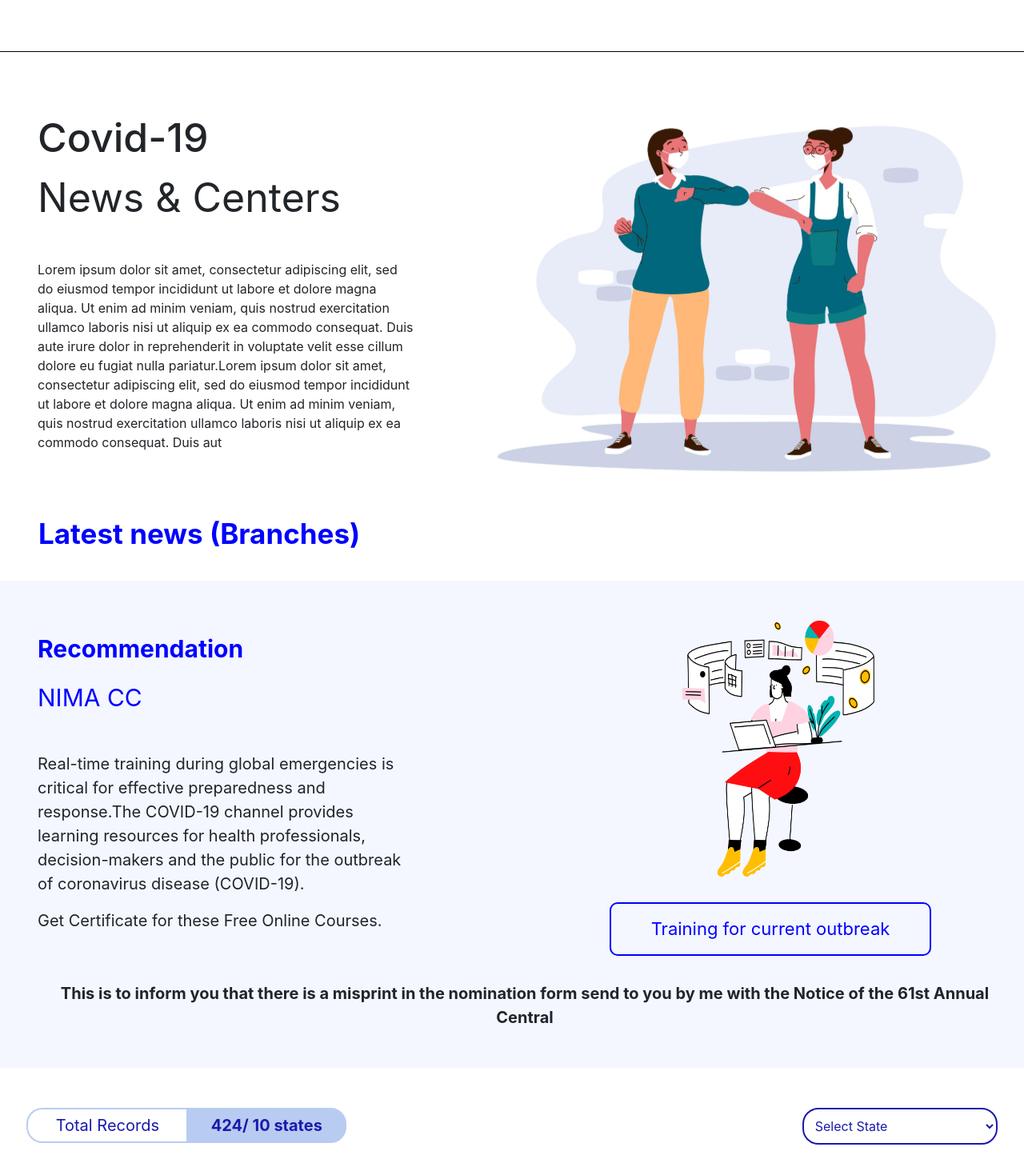
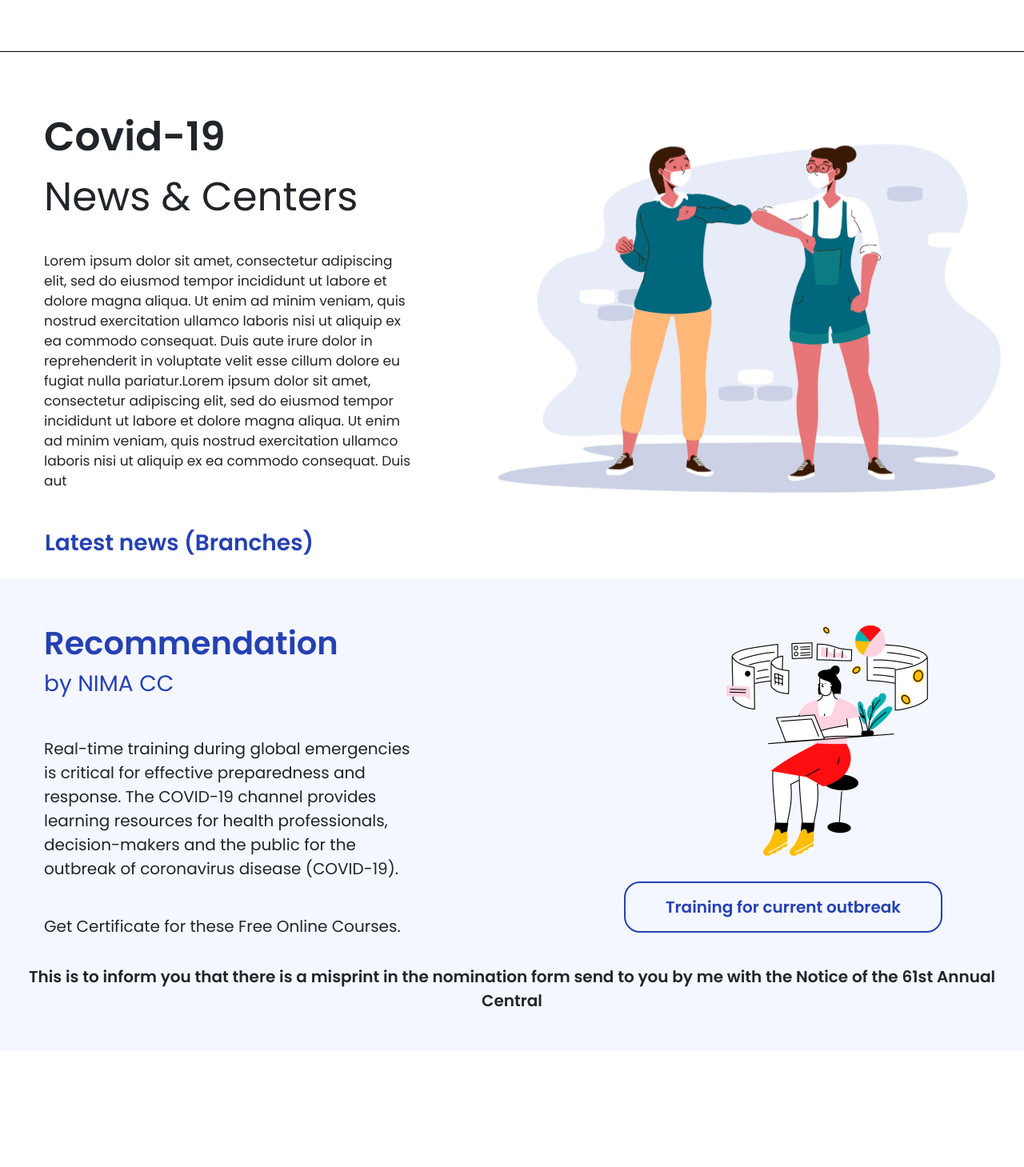
Before and after one commit to Srush-Ray/Doctors, a React (Create React App) app in the folder doctors/: page /covid in a window 1280 px wide. Shown: the top 1459 px of the page at 80% size. After the commit the page ends 1364 px from the top, so only its background shows below. Built offline with nearby package versions, Linux system fonts and the light colour scheme.

Commit message:
desk final changes

```diff
--- a/doctors/src/Covid/Covid.css
+++ b/doctors/src/Covid/Covid.css
@@ -4,12 +4,14 @@
   margin-left: auto !important;
   margin-right: auto !important;
 }
+.Covid__div {
+  text-align: center;
+  font-family: "Poppins", sans-serif;
+}
 .Covid__heading {
   text-align: left;
 }
-.Covid__button {
-  padding-bottom: 30px;
-}
+
 .row {
   margin-left: 0;
   margin-right: 0;
@@ -18,15 +20,6 @@
   margin-left: auto !important;
   margin-right: auto !important;
   height: 80%;
-}
-.Covid__heading {
-  text-align: left;
-  font-size: 50px;
-  font-weight: semi-bold;
-}
-.Covid__heading1 {
-  text-align: left;
-  font-size: 50px;
 }
 
 /*body {
@@ -44,28 +37,76 @@ padding: 50px;
   /* margin-right: 10rem;
   margin-left: 6rem; */
 }
-/*tablet*/
-@media only screen and (min-width: 768px) and (max-width: 1024px) {
-  .Covid__firstIllustration {
-    width: 35rem;
-    height: 30rem;
+
+/*desktop*/
+@media only screen and (min-width: 1200px) {
+  .Covid__marginDesktop {
+    margin-left: 2.5rem;
+  }
+  .Covid__heading {
+    text-align: left;
+    font-size: 50px;
+    font-weight: bold;
+    font-style: normal;
+  }
+  .Covid__heading1 {
+    text-align: left;
+    font-size: 50px;
+  }
+  .Covid__heading4 {
+    color: #2541b2;
+    font-size: 28px;
+    text-align: left;
   }
   .Covid__secondillustration {
-    width: 15rem;
-    height: 20rem;
-    margin-left: 50%;
+    width: 252px;
+    height: 288px;
+    margin-left: 80%;
   }
+  .Covid__para {
+    margin-top: 30px;
+    font-size: 17px;
+    line-height: 25px;
+    text-align: left;
+  }
+  .Covid__firstIllustration {
+    width: 807px;
+    height: 545px;
+  }
+  .Covid__heading3 {
+    font-family: "Poppins", sans-serif;
+    font-style: normal;
+    font-weight: 600;
+    font-size: 40px;
+    margin-bottom: 0 !important;
+    text-align: left;
+    color: #2541b2;
+  }
+  .Covid__col {
+    height: 400px;
+  }
+  .Covid__txt {
+    text-align: left;
+    font-size: 20px;
+    margin-bottom: 0 !important;
+    line-height: 0;
+    position: absolute;
+    bottom: 0;
+  }
+
   .Covid__button {
     margin-top: 2rem;
     padding-right: 50px;
     padding-left: 50px;
     padding-top: 15px;
     padding-bottom: 15px;
-    font-size: 22px;
+    font-size: 20px;
     font-weight: "bold";
-    border-radius: 10px;
-    border: solid 2px blue;
-    color: blue;
+    border-radius: 20px;
+    font-weight: 600;
+    border: solid 2px #2541b2;
+    color: #2541b2;
+    margin-left: 10%;
   }
   .Covid__text {
     text-align: center;
@@ -76,83 +117,306 @@ padding: 50px;
   }
   .Covid__end {
     text-align: left;
+    margin-left: 3.5rem;
+    margin-bottom: 1.5rem;
+    font-weight: 600;
+    font-size: 28px;
+    color: #2541b2;
+  }
+
+  .Covid__buttonNav {
+    display: none;
+  }
+  .Covid__para2 {
+    margin-top: 45px;
+    font-size: 20px;
+    text-align: left;
+  }
+}
+/*bigger tablets*/
+@media (min-width: 800px) and (max-width: 1200px) {
+  .Covid__buttonNav {
+    display: none;
+  }
+  .Covid__col {
+    height: 300px;
+  }
+  .Covid__txt {
+    position: absolute;
+    bottom: 0;
+    text-align: left;
+    font-size: 13px;
+    margin-left: 1rem;
+    /* margin-bottom: 0 !important; */
+    line-height: 0;
+  }
+  .Covid__heading {
+    text-align: left;
+    font-size: 40px;
+    font-weight: bold;
+    font-style: normal;
+    margin-left: 1rem;
+  }
+  .Covid__text {
+    text-align: center;
+    font-weight: bold;
+    margin-top: 2rem;
+    margin-bottom: 2rem;
+    font-size: 13px;
+  }
+  .Covid__heading1 {
+    text-align: left;
+    font-size: 40px;
+    margin-left: 1rem;
+  }
+  .Covid__end {
+    text-align: left;
+    margin-left: 2rem;
+    margin-bottom: 1rem;
+    font-weight: 600;
+    font-size: 25px;
+    color: #2541b2;
+  }
+
+  .Covid__secondillustration {
+    width: 9rem;
+    height: 10rem;
+    margin-left: 90%;
+  }
+  .Covid__firstIllustration {
+    width: 33rem;
+    height: 33rem;
+  }
+
+  .Covid__button {
+    margin-top: 2rem;
+    font-size: 15px;
+    font-weight: "bold";
+    border-radius: 20px;
+    padding-left: 30px;
+    padding-right: 30px;
+    padding-bottom: 15px;
+    padding-top: 15px;
+    font-weight: 600;
+    border: solid 2px #2541b2;
+    color: #2541b2;
+  }
+  .Covid__para {
+    margin-top: 30px;
+    font-size: 13px;
+    margin-left: 1rem;
+    text-align: left;
+  }
+  .Covid__para2 {
+    margin-top: 25px;
+    font-size: 13px;
+    text-align: left;
+    margin-left: 1rem;
+  }
+  .Covid__heading4 {
+    color: #2541b2;
+    font-size: 25px;
+    margin-left: 1rem;
+    text-align: left;
+  }
+  .Covid__heading3 {
+    text-align: left;
+    color: #2541b2;
     font-size: 35px;
+    font-weight: 600;
+    margin-left: 1rem;
+    margin-bottom: 0 !important;
+  }
+}
+/*tablet*/
+@media only screen and (min-width: 481px) and (max-width: 800px) {
+  .Covid__buttonNav {
+    display: none;
+  }
+  .Covid__col {
+    height: 300px;
+  }
+  .Covid__txt {
+    position: absolute;
+    bottom: 0;
+    text-align: left;
+    font-size: 10px;
+    margin-left: 1rem;
+    /* margin-bottom: 0 !important; */
+    line-height: 0;
+  }
+  .Covid__heading {
+    text-align: left;
+    font-size: 40px;
     font-weight: bold;
-    color: blue;
-    margin-left: 3rem;
+    font-style: normal;
+    margin-left: 1rem;
+  }
+  .Covid__text {
+    font-size: 10px;
+    margin-left: 1rem;
+    margin-right: 1rem;
+  }
+  .Covid__text {
+    text-align: center;
+    font-weight: bold;
+    margin-top: 2rem;
     margin-bottom: 2rem;
+    font-size: 13px;
+  }
+  .Covid__heading1 {
+    text-align: left;
+    font-size: 30px;
+    margin-left: 1rem;
+  }
+  .Covid__end {
+    text-align: left;
+    margin-left: 2rem;
+    margin-bottom: 1rem;
+    font-weight: 600;
+    font-size: 25px;
+    color: #2541b2;
+  }
+
+  .Covid__secondillustration {
+    width: 9rem;
+    height: 10rem;
+    margin-left: 100%;
+  }
+  .Covid__firstIllustration {
+    width: 25rem;
+    height: 25rem;
+  }
+
+  .Covid__button {
+    margin-top: 2rem;
+    font-size: 15px;
+    font-weight: "bold";
+    border-radius: 20px;
+    padding-left: 30px;
+    padding-right: 30px;
+    padding-bottom: 18px;
+    padding-top: 18px;
+    font-weight: 600;
+    border: solid 2px #2541b2;
+    color: #2541b2;
+  }
+  .Covid__para {
+    margin-top: 30px;
+    font-size: 10px;
+    margin-left: 1rem;
+    text-align: left;
+  }
+  .Covid__para2 {
+    margin-top: 25px;
+    font-size: 13px;
+    text-align: left;
+    margin-left: 1rem;
+  }
+  .Covid__heading4 {
+    color: #2541b2;
+    font-size: 20px;
+    margin-left: 1rem;
+    text-align: left;
+  }
+  .Covid__heading3 {
+    text-align: left;
+    color: #2541b2;
+    font-size: 30px;
+    font-weight: 600;
+    margin-left: 1rem;
+    margin-bottom: 0 !important;
   }
 }
 
-@media only screen and (min-width: 1025px) {
-  .Covid__marginDesktop {
+/*mobile*/
+@media screen and (max-width: 480px) {
+  .Covid__firstIllustration {
+    width: 21rem;
+    height: 20rem;
+    margin: auto;
+    display: block;
+  }
+  .Covid__buttonNav {
+    text-align: left !important;
     margin-left: 2rem;
+    margin-top: 60px;
   }
-  .Covid__secondillustration {
-    width: 15rem;
-    height: 20rem;
-    margin-left: 50%;
+  .Covid__hr {
+    display: none;
   }
-  .Covid__firstIllustration {
-    width: 50rem;
-    height: 35rem;
+  .Covid__txt {
+    text-align: left;
+    font-size: 14px;
+    margin-left: 1rem;
   }
-  .Covid__div2 {
-    /* height: 70vh; */
+
+  .Covid__para {
+    margin-top: 30px;
+    font-size: 13px;
+    line-height: 19px;
+    margin-left: 1rem;
+    text-align: left;
+    margin-right: 3rem;
   }
-  .Covid__button {
-    margin-top: 2rem;
-    padding-right: 50px;
-    padding-left: 50px;
-    padding-top: 15px;
-    padding-bottom: 15px;
-    font-size: 22px;
-    font-weight: "bold";
-    border-radius: 10px;
-    border: solid 2px blue;
-    color: blue;
+  .Covid__heading {
+    margin-top: 30px;
+
+    font-size: 30px;
+    margin-left: 1rem;
+  }
+  .Covid__heading1 {
+    font-size: 30px;
+    text-align: left;
+    margin-left: 1rem;
+  }
+  .Covid__heading3 {
+    font-family: "Poppins", sans-serif;
+    font-style: normal;
+    font-weight: 600;
+    font-size: 30px;
+    text-align: left;
+    margin-left: 1rem;
+    color: #2541b2;
+    margin-bottom: 0 !important;
+  }
+  .Covid__heading4 {
+    font-family: "Poppins", sans-serif;
+    font-style: normal;
+    font-size: 30px;
+    text-align: left;
+    margin-left: 1rem;
+    color: #2541b2;
+    margin-bottom: 0 !important;
+  }
+  .Covid__para2 {
+    text-align: left;
+    margin-left: 1rem;
+    margin-top: 30px;
+    margin-right: 1rem;
+    font-size: 14px;
+  }
+  .Covid__end {
+    font-family: "Poppins", sans-serif;
+    font-style: normal;
+    font-weight: 600;
+    font-size: 19px;
+    line-height: 28px;
+    margin-left: 2rem;
+    margin-bottom: 1.5rem;
+    color: #2541b2;
   }
   .Covid__text {
     text-align: center;
     font-weight: bold;
     margin-top: 2rem;
     margin-bottom: 3rem;
-    font-size: 20px;
-  }
-  .Covid__end {
-    text-align: left;
-    font-size: 35px;
-    font-weight: bold;
-    color: blue;
-    margin-left: 3rem;
-    margin-bottom: 2rem;
-  }
-}
-/*mobile*/
-@media screen and (max-width: 480px) {
-  .Covid__firstIllustration {
-    width: 20rem;
-    height: 20rem;
-    margin: auto;
-    display: block;
-  }
-  .Covid__end {
-    text-align: left;
-    font-size: 20px;
-    font-weight: bold;
-    color: blue;
-    margin-bottom: 2rem;
+    margin-right: 1rem;
     margin-left: 1rem;
-  }
-  .Covid__text {
-    text-align: center;
-    font-weight: bold;
-    margin-top: 2rem;
-    margin-bottom: 3rem;
     font-size: 13px;
   }
   .Covid__secondillustration {
-    width: 8rem;
+    width: 9rem;
     height: 11rem;
     margin: auto;
     display: block;
@@ -163,13 +427,13 @@ padding: 50px;
     padding-left: 10px;
     padding-top: 5px;
     padding-bottom: 5px;
-    font-size: 20px;
+    font-size: 14px;
     font-weight: "bold";
     margin-left: auto;
     margin-right: auto;
     border-radius: 10px;
-    border: solid 2px blue;
-    color: blue;
+    border: solid 2px #2541b2;
+    color: #2541b2;
     display: flex;
     align-items: center;
   }
--- a/doctors/src/Covid/Covid.js
+++ b/doctors/src/Covid/Covid.js
@@ -3,30 +3,28 @@ import "./Covid.css";
 import pic from "../Images/Analytic 1.png";
 import firstIllustration from "../Images/Fisrt illustration.svg";
 import Table from "./Table";
+import { MdMenu } from "react-icons/md";
+
 class Covid extends React.Component {
   upload() {
     document.getElementById("selectImage").click();
   }
   render() {
     return (
-      <div className="" style={{ textAlign: "center" }}>
+      <div className="Covid__div">
         <div>
           <hr className="Covid__hr" />
         </div>
-        <div className="row Covid__row align-items-center">
+        <div className="row Covid__buttonNav align-items-start">
+          <MdMenu size={32} className="" />
+        </div>
+        <div className="row Covid__row align-items-center  mt-5">
           <div className="col-md-5 col-12">
             <h3 className="Covid__heading Covid__marginDesktop">Covid-19</h3>
             <div className="Covid__heading1 Covid__marginDesktop">
               News & Centers
             </div>
-            <p
-              style={{
-                marginTop: "40px",
-                fontSize: "16px",
-                textAlign: "left",
-              }}
-              className="Covid__marginDesktop"
-            >
+            <p className="Covid__marginDesktop Covid__para">
               Lorem ipsum dolor sit amet, consectetur adipiscing elit, sed do
               eiusmod tempor incididunt ut labore et dolore magna aliqua. Ut
               enim ad minim veniam, quis nostrud exercitation ullamco laboris
@@ -44,7 +42,7 @@ class Covid extends React.Component {
               src={firstIllustration}
             ></img>
           </div>
-          <div className="Covid__end">Latest news (Branches)</div>
+          <div className="Covid__end row">Latest news (Branches)</div>
         </div>
 
         <div className="Covid__div2">
@@ -52,46 +50,19 @@ class Covid extends React.Component {
             className="row align-items-center"
             style={{ paddingTop: "50px" }}
           >
-            <div className="col-md-5 col-12">
-              <p
-                className="Covid__heading Covid__marginDesktop"
-                style={{
-                  textAlign: "left",
-                  fontSize: "30px",
-                  color: " blue",
-                  fontWeight: "bold",
-                }}
-              >
+            <div className="col-md-5 col-12 Covid__col">
+              <p className="Covid__heading3 Covid__marginDesktop">
                 Recommendation
               </p>
-              <p
-                style={{
-                  color: " blue",
-                  fontSize: "30px",
-                  textAlign: "left",
-                }}
-                className="Covid__marginDesktop"
-              >
-                NIMA CC
-              </p>
-              <p
-                style={{
-                  marginTop: "45px",
-                  fontSize: "20px",
-                  textAlign: "left",
-                }}
-                className="Covid__marginDesktop"
-              >
+              <p className="Covid__marginDesktop Covid__heading4">by NIMA CC</p>
+              <p className="Covid__marginDesktop Covid__para2">
                 Real-time training during global emergencies is critical for
-                effective preparedness and response.The COVID-19 channel
+                effective preparedness and response. The COVID-19 channel
                 provides learning resources for health professionals,
                 decision-makers and the public for the outbreak of coronavirus
                 disease (COVID-19).
               </p>
-              <p
-                style={{ fontSize: "20px", textAlign: "left" }}
-                className="Covid__marginDesktop"
-              >
+              <p className="Covid__marginDesktop Covid__txt">
                 Get Certificate for these Free Online Courses.
                 <p />
               </p>
@@ -112,7 +83,7 @@ class Covid extends React.Component {
           </div>
           <div className="row">
             <div className="col-12">
-              <p className="Covid__marginDesktop Covid__text">
+              <p className="Covid__text">
                 This is to inform you that there is a misprint in the nomination
                 form send to you by me with the Notice of the 61st Annual
                 Central
@@ -125,7 +96,7 @@ class Covid extends React.Component {
             margin: "auto",
           }}
         >
-          <Table />
+          {/*  <Table />*/}
         </div>
       </div>
     );
--- a/doctors/src/Desk/Desk.css
+++ b/doctors/src/Desk/Desk.css
@@ -81,7 +81,7 @@ a .Desk__link:hover {
 }
 .Desk__doctorImage {
   position: relative;
-  height: 22rem;
+  height: 24rem;
   border-radius: 14px;
 }
 .Desk__doctorContainer:hover {
@@ -146,7 +146,7 @@ a .Desk__link:hover {
     margin-top: 15px;
   }
   .Desk__col {
-    height: 24rem;
+    height: 25rem;
   }
   .Desk__selectedDoctorDesignation {
     position: absolute;
--- a/doctors/src/Desk/Desk.js
+++ b/doctors/src/Desk/Desk.js
@@ -209,7 +209,7 @@ class Desk extends React.Component {
                     ))}
                   </Carousel>
 
-                  <div className="Desk__mobileMargin mb-3">
+                  <div className="Desk__mobileMargin mb-3 mt-1">
                     <a href="#">
                       <span
                         style={{
```
